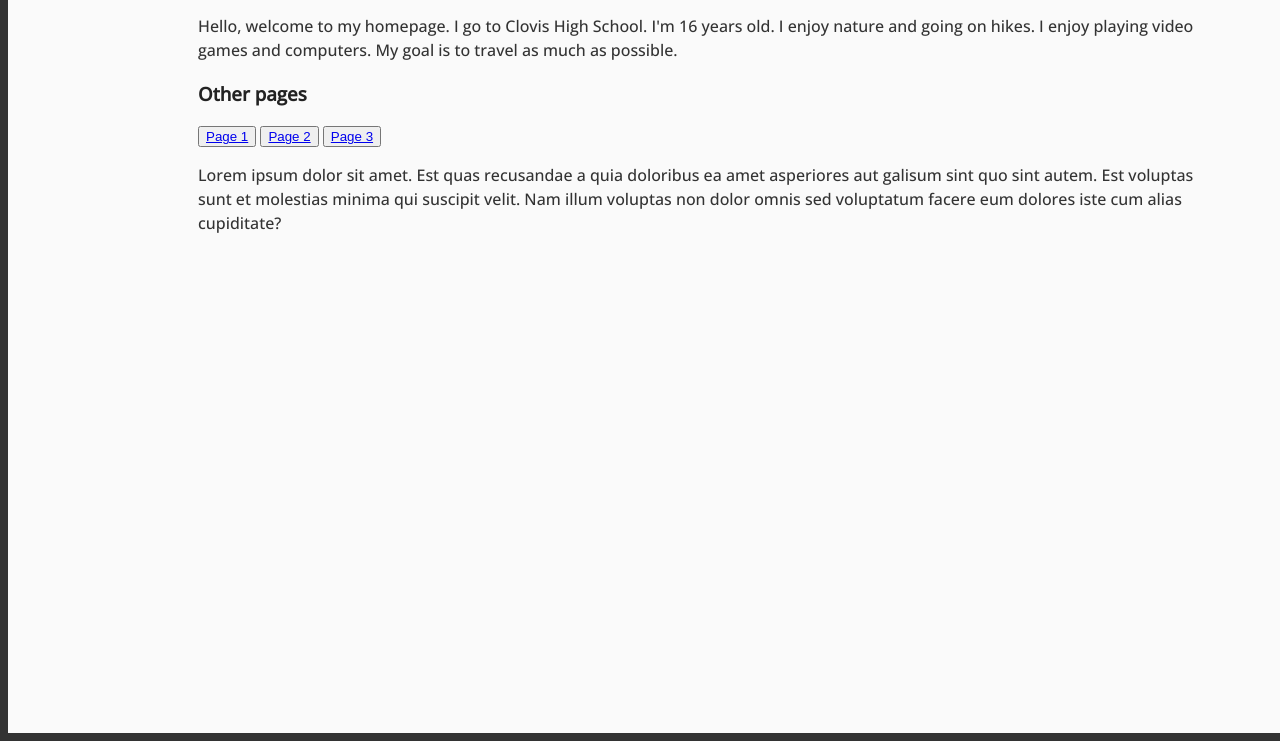
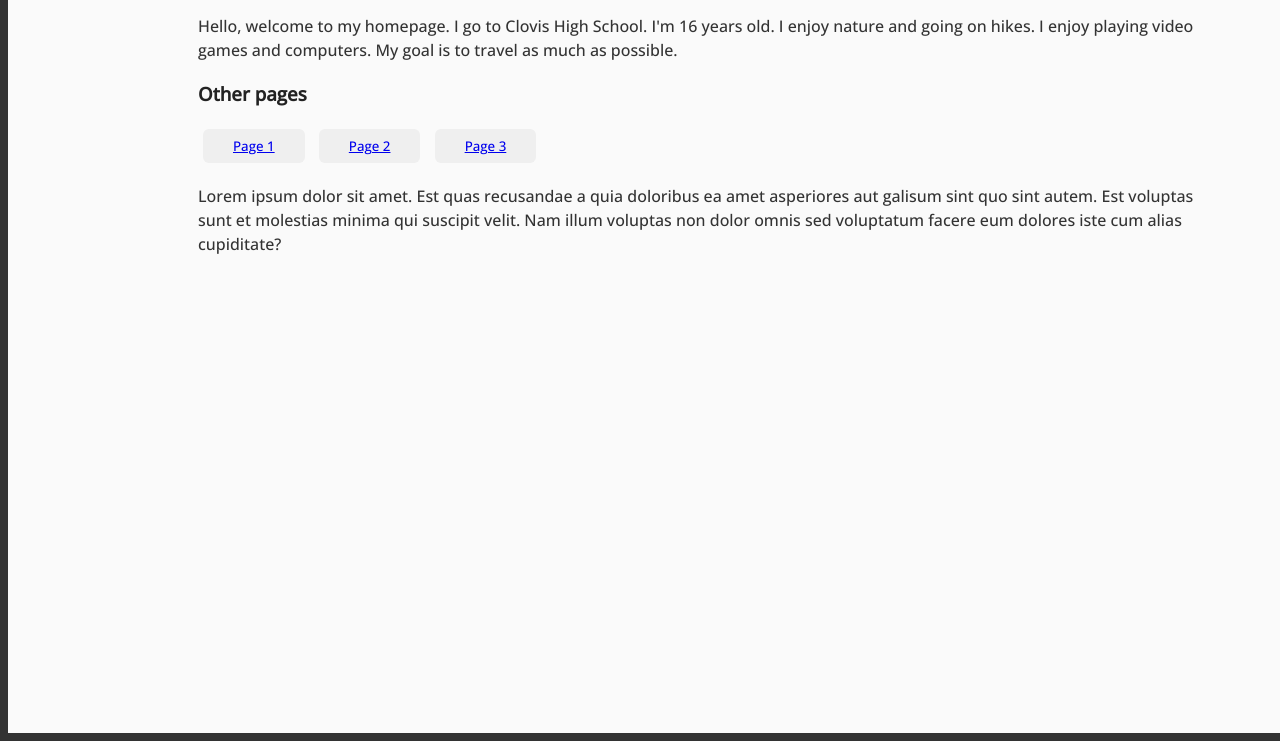
Before and after one commit to sebas-preciado/website2, a plain HTML site: page index.html in a window 1280 px wide. Shown: the part 175-916 px from the top of the page. Drawn offline with nearby package versions, Linux system fonts and the light colour scheme.

Commit message:
Wed, Apr 12, 2023, 4:23 PM +00:00

```diff
--- a/css/index.css
+++ b/css/index.css
@@ -16,8 +16,18 @@ body {
     transition: transform 1s linear;
 }
 
-.container.show-nav {
-    transform: rotate(-20deg);
+.btn {
+    justify-content: center;
+    align-items: center;
+    margin: 0;
+    text-decoration: none;
+    border: 0;
+    border-radius: 6px;
+    cursor: pointer;
+    font-family: inherit;
+    padding: 8px 30px;
+    margin: 5px;
+    color: white;
 }
 
 .circle-container {
```
